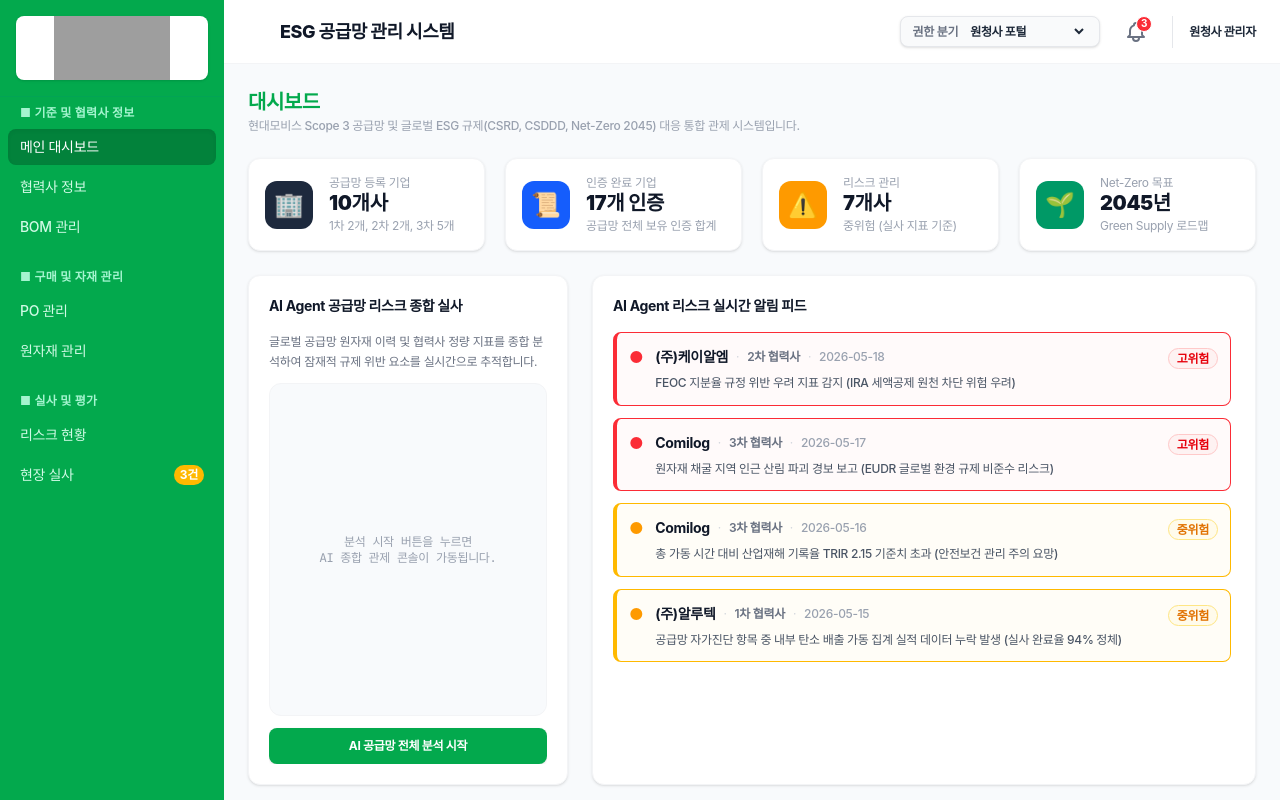
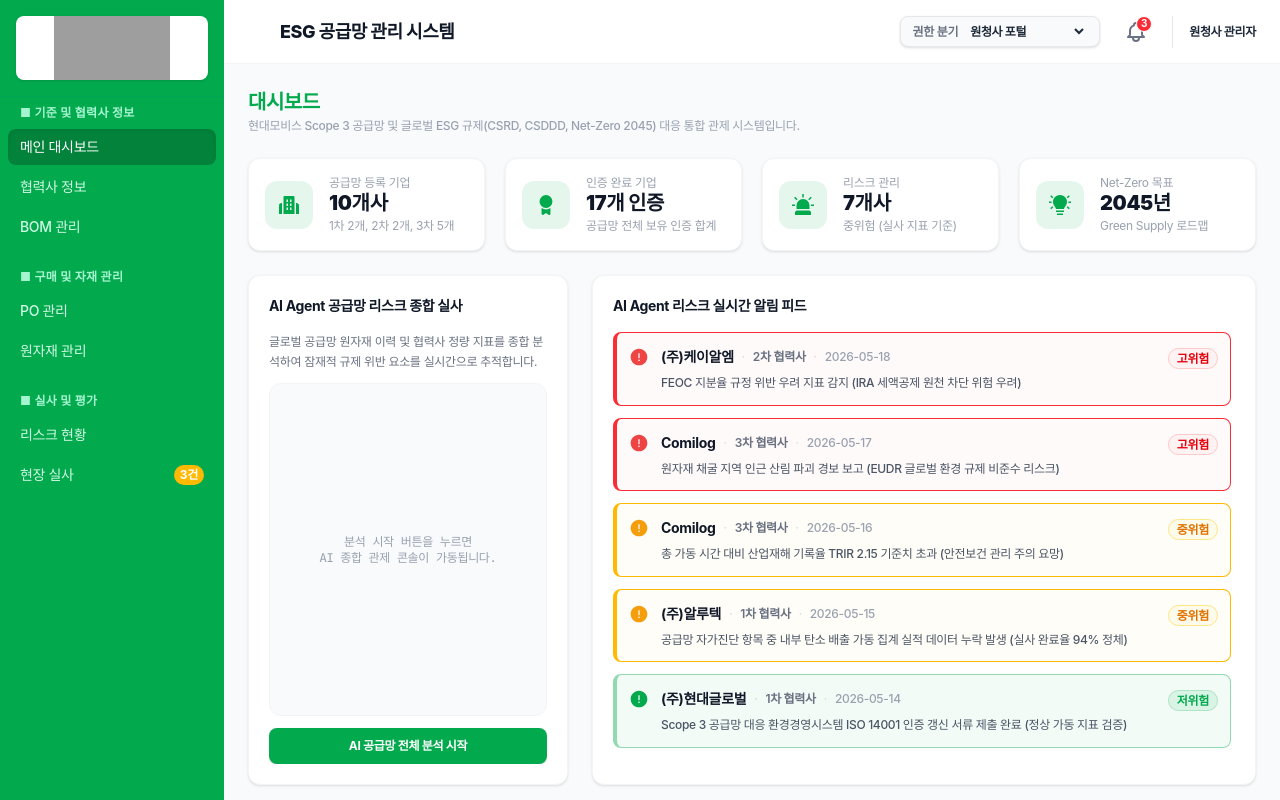
Before and after one commit to shell-files/dev_triplevalues, a React app in the folder frontend/: page / in a window 1280 px wide. Built offline with nearby package versions, Linux system fonts and the light colour scheme; grey boxes are pictures that could not be loaded; the HTML template or start-up script is replaced by a standard one; a web font is replaced by a local one.

Commit message:
[FE] 메인 대시보드 유니코드 이모지 배제 및 동적 SVG 아이콘 컴포넌트 결합

```diff
--- a/frontend/src/homes/admin/MainDashboard.jsx
+++ b/frontend/src/homes/admin/MainDashboard.jsx
@@ -3,6 +3,15 @@ import { COMPANIES } from "@assets/data/masterData";
 import Kpi from "@components/Common/Kpi";
 import { Card, CardHeader, CardTitle, CardContent } from "@components/Common/Card";
 import { RChip } from "@components/Common/Chip";
+
+// 신설 폴더 경로인 @components/Common/Icons/ 에서 7종의 컴포넌트형 아이콘 임포트
+import Company from "@components/Common/Icons/Company";
+import Auth from "@components/Common/Icons/Auth";
+import Risk from "@components/Common/Icons/Risk";
+import Goal from "@components/Common/Icons/Goal";
+import AlertOctagon from "@components/Common/Icons/AlertOctagon";
+import AlertCircle from "@components/Common/Icons/AlertCircle";
+import CircleIcon from "@components/Common/Icons/CircleIcon";
 
 const MainDashboard = () => {
   const [aiLoading, setAiLoading] = useState(false);
@@ -17,7 +26,7 @@ const MainDashboard = () => {
     setTimeout(() => {
       setAiLoading(false);
       setAiResult(
-        "[AI 분석 완료 (2026-05-19)]\n\n[즉시 조치 (2건)]\n1. 케이알엠 FEOC 12.5% - IRA 세액공제 위험\n2. Comilog 산림파괴 리스크 - EUDR 비준수\n\n[모니터링 (2건)]\n3. Comilog TRIR 2.15 초과\n4. 실사 완료율 94%"
+        "[AI 분석 완료 (2026-05-19)]\n\n[즉시 조치 (2건)]\n1. 케이알엠 FEOC 12.5% - IRA 세액공제 위험\n2. Comilog 산림파괴 리스크 - EUDR 비준수\n\n[모니터링 (3건)]\n3. Comilog TRIR 2.15 초과\n4. (주)현대글로벌 자가진단 제출 완료\n5. 실사 완료율 96%"
       );
     }, 2000);
   };
@@ -27,6 +36,7 @@ const MainDashboard = () => {
     { id: 2, type: "고위험", tier: "3차 협력사", company: "Comilog", date: "2026-05-17", msg: "원자재 채굴 지역 인근 산림 파괴 경보 보고 (EUDR 글로벌 환경 규제 비준수 리스크)" },
     { id: 3, type: "중위험", tier: "3차 협력사", company: "Comilog", date: "2026-05-16", msg: "총 가동 시간 대비 산업재해 기록율 TRIR 2.15 기준치 초과 (안전보건 관리 주의 요망)" },
     { id: 4, type: "중위험", tier: "1차 협력사", company: "(주)알루텍", date: "2026-05-15", msg: "공급망 자가진단 항목 중 내부 탄소 배출 가동 집계 실적 데이터 누락 발생 (실사 완료율 94% 정체)" },
+    { id: 5, type: "저위험", tier: "1차 협력사", company: "(주)현대글로벌", date: "2026-05-14", msg: "Scope 3 공급망 대응 환경경영시스템 ISO 14001 인증 갱신 서류 제출 완료 (정상 가동 지표 검증)" },
   ];
 
   return (
@@ -37,15 +47,14 @@ const MainDashboard = () => {
       </div>
 
       <div className="grid grid-cols-1 md:grid-cols-4 gap-5">
-        <Kpi label="공급망 등록 기업" value={(COMPANIES.length || 0) + "개사"} sub="1차 2개, 2차 2개, 3차 5개" icon="🏢" accent="bg-slate-800" />
-        <Kpi label="인증 완료 기업" value={certCount + "개 인증"} sub="공급망 전체 보유 인증 합계" icon="📜" accent="bg-blue-600" />
-        <Kpi label="리스크 관리" value={midRisk + "개사"} sub="중위험 (실사 지표 기준)" icon="⚠️" accent="bg-amber-500" />
-        <Kpi label="Net-Zero 목표" value="2045년" sub="Green Supply 로드맵" icon="🌱" accent="bg-emerald-600" />
+        <Kpi label="공급망 등록 기업" value={(COMPANIES.length || 0) + "개사"} sub="1차 2개, 2차 2개, 3차 5개" icon={<Company color="#03a94d" />} accent="bg-[#03a94d]/10" />
+        <Kpi label="인증 완료 기업" value={certCount + "개 인증"} sub="공급망 전체 보유 인증 합계" icon={<Auth color="#03a94d" />} accent="bg-[#03a94d]/10" />
+        <Kpi label="리스크 관리" value={midRisk + "개사"} sub="중위험 (실사 지표 기준)" icon={<Risk color="#03a94d" />} accent="bg-[#03a94d]/10" />
+        <Kpi label="Net-Zero 목표" value="2045년" sub="Green Supply 로드맵" icon={<Goal color="#03a94d" />} accent="bg-[#03a94d]/10" />
       </div>
 
       <div className="grid grid-cols-1 lg:grid-cols-3 gap-6">
         <div className="lg:col-span-1">
-          {/* 하단 영역 높이를 h-[calc(100vh-290px)]로 정밀 정정하여 전체 브라우저 스크롤을 완벽 소멸 */}
           <Card className="p-5 flex flex-col h-[calc(100vh-290px)] min-h-[420px]">
             <CardHeader className="shrink-0 mb-2">
               <CardTitle>AI Agent 공급망 리스크 종합 실사</CardTitle>
@@ -55,7 +64,6 @@ const MainDashboard = () => {
                 글로벌 공급망 원자재 이력 및 협력사 정량 지표를 종합 분석하여 잠재적 규제 위반 요소를 실시간으로 추적합니다.
               </p>
 
-              {/* overflow-y-auto 및 min-h-0를 통해 카드 내부 독립 스크롤 메커니즘 무결성 확보 */}
               <div className="flex-1 my-1 bg-slate-50 border border-gray-100 rounded-xl p-3 font-mono text-xs overflow-y-auto whitespace-pre-wrap text-gray-700 min-h-0">
                 {aiLoading ? (
                   <div className="h-full flex flex-col items-center justify-center gap-2 text-gray-400">
@@ -83,21 +91,31 @@ const MainDashboard = () => {
         </div>
 
         <div className="lg:col-span-2">
-          {/* 우측 알림 피드 카드 역시 높이를 싱크 처리하여 균형성 복원 */}
           <Card className="p-5 flex flex-col h-[calc(100vh-290px)] min-h-[420px]">
             <CardHeader className="shrink-0 mb-2">
               <CardTitle>AI Agent 리스크 실시간 알림 피드</CardTitle>
             </CardHeader>
-            {/* 알람 누적 증가 시 카드 내부 가용 격자선 안에서 유연하게 내부 탐색 구동 */}
             <CardContent className="flex-1 overflow-y-auto space-y-3 pr-1 min-h-0 h-[calc(100%-3.5rem)]">
               {alerts.map((alert) => {
                 const isHigh = alert.type === "고위험";
-                const borderCls = isHigh ? "border-red-500 bg-red-50/40" : "border-amber-400 bg-amber-50/40";
-                const dotCls = isHigh ? "text-red-500" : "text-amber-500";
+                const isMid = alert.type === "중위험";
+
+                const borderCls = isHigh
+                  ? "border-red-500 bg-red-50/40"
+                  : isMid
+                    ? "border-amber-400 bg-amber-50/40"
+                    : "border-[#03a94d]/40 bg-[#03a94d]/5";
+
+                // 위험 등급 스케일에 완벽히 부합하도록 선언형 컴포넌트 분기 및 16진수 색상 코드 직접 매핑 주입
+                const renderIcon = () => {
+                  if (isHigh) return <AlertCircle color="#ef4444" className="w-5 h-5 shrink-0 mt-0.5 select-none" />;
+                  if (isMid) return <AlertCircle color="#f59e0b" className="w-5 h-5 shrink-0 mt-0.5 select-none" />;
+                  return <AlertCircle color="#03a94d" className="w-5 h-5 shrink-0 mt-0.5 select-none" />;
+                };
 
                 return (
                   <div key={alert.id} className={"flex items-start gap-3 p-3 rounded-lg border-l-4 transition hover:bg-white border " + borderCls}>
-                    <span className={"text-base font-black shrink-0 select-none " + dotCls}>●</span>
+                    {renderIcon()}
                     <div className="flex-1 min-w-0">
                       <div className="flex flex-wrap items-center gap-2 mb-1">
                         <span className="font-bold text-sm text-gray-900">{alert.company}</span>
```
